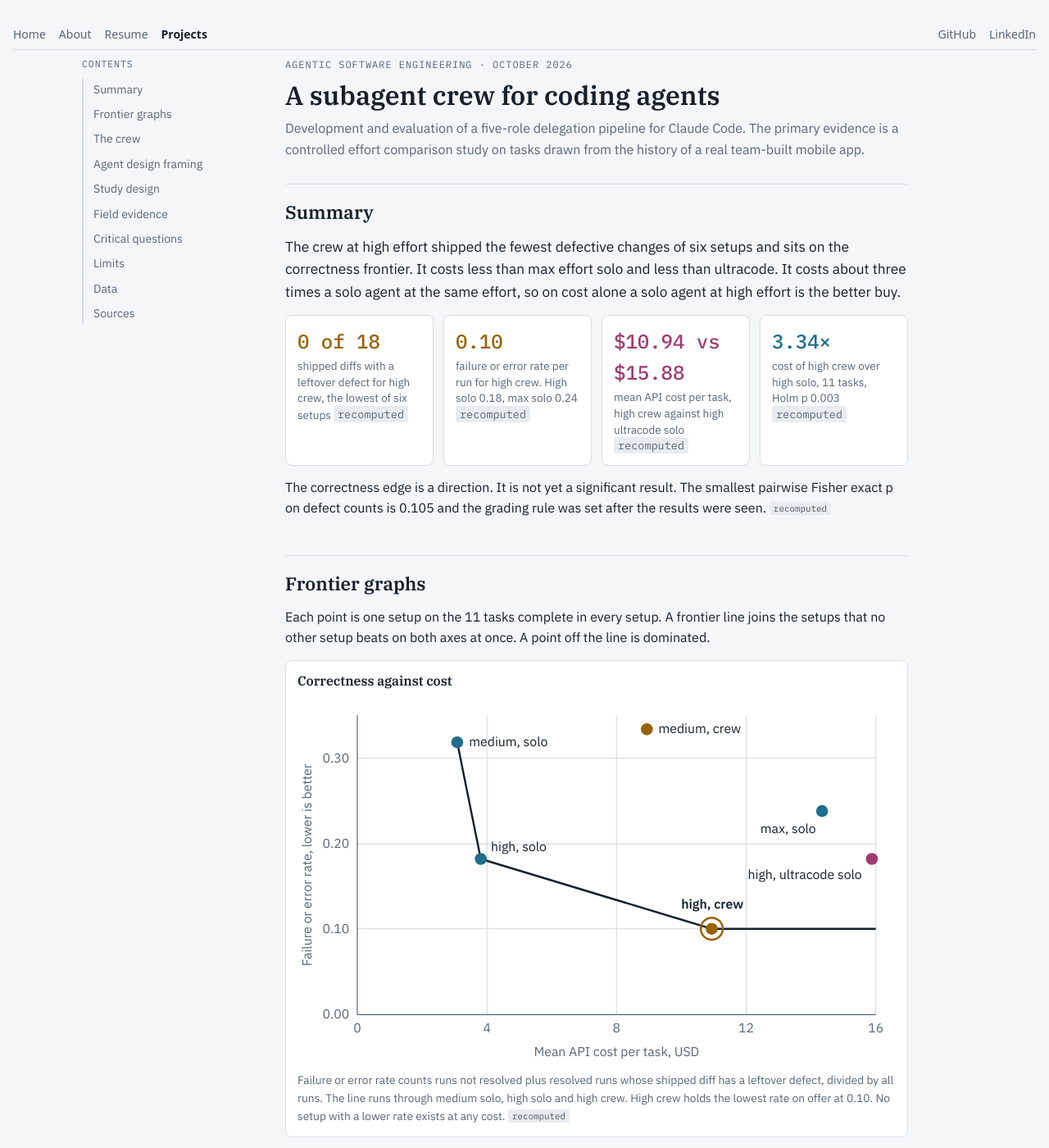
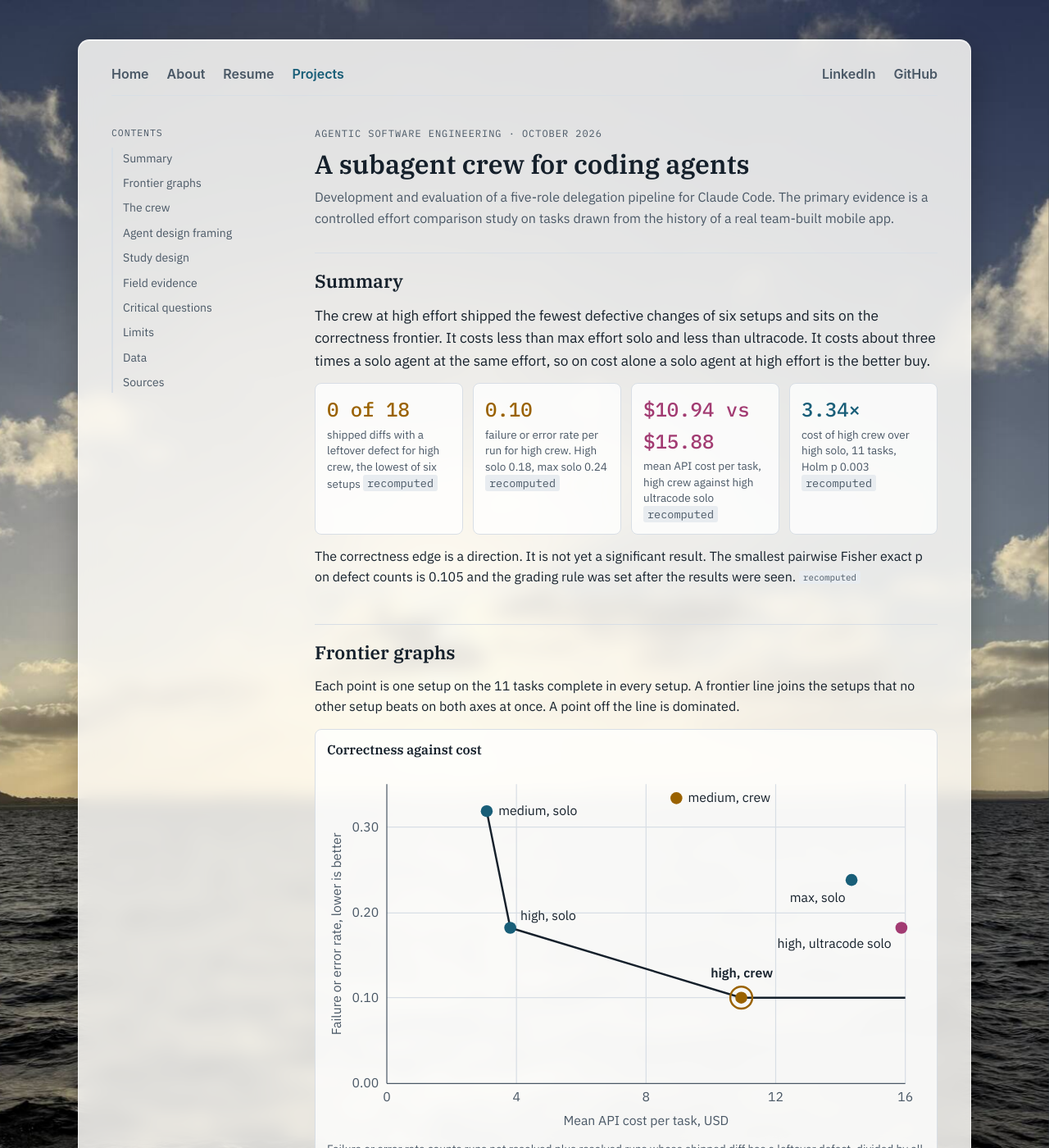
Before and after one commit to Quintuplin/quintuplin.github.io, a Jekyll site: the page studies/subagent-crew-study/index.html, which Jekyll copies as it is, in a window 1280 px wide and 1400 px high. Shown: the whole window at 82% size. Built offline with Jekyll 4.4.1, drawn with Linux system fonts in a browser that asks for light colours.

Commit message:
#23 Put the crew study on a wide glass sheet over the site photo

```diff
--- a/studies/subagent-crew-study/index.html
+++ b/studies/subagent-crew-study/index.html
@@ -8,25 +8,31 @@
 <link rel="preconnect" href="https://fonts.gstatic.com" crossorigin>
 <link rel="stylesheet" href="https://fonts.googleapis.com/css2?family=IBM+Plex+Sans:wght@400;500;600&family=IBM+Plex+Serif:wght@500;600&family=IBM+Plex+Mono:wght@400;500&display=swap">
 <style>
-/* Layout: sticky contents rail beside one reading column; rail folds into a top strip below 900px. */
+/* Layout: one wide glass sheet over the site photo holds a sticky contents rail beside one reading column;
+   the rail folds into a top strip below 900px. Glass tokens match css/main.css; scripts/check_contrast.py checks them. */
 :root{
-  --bg:#F4F6F8; --surface:#FFFFFF; --ink:#15202B; --muted:#586676; --line:#D8DEE5;
-  --accent:#1F6E8C; --accent-soft:#E3F0F5;
+  color-scheme:light;
+  --bg:#2B3A4A; --surface:rgba(255,255,255,.78); --ink:#15202B; --muted:#4A5866; --line:#D8DEE5;
+  --accent:#185E78; --accent-soft:#E3F0F5;
   --crew:#9A6200; --crew-soft:#F7EDD9;
   --ultra:#A23B72; --ultra-soft:#F7E6EF;
   --opus:#6B4FBB; --opus-soft:#EEE9FA;
   --sonnet:#1F6E8C; --sonnet-soft:#E3F0F5;
   --haiku:#3F7D4E; --haiku-soft:#E6F2E8;
-  --main:#B5582A; --main-soft:#F8EAE2;
+  --main:#B0552A; --main-soft:#F8EAE2;
   --fail:#B8403A;
   --ok:#2F6B3E; --ok-soft:#E3F1E6; --mix:#8A5A00; --mix-soft:#F6ECD6; --open:#4A5866; --open-soft:#E8ECF0;
   --sans:"IBM Plex Sans",system-ui,-apple-system,"Segoe UI",Roboto,sans-serif;
   --serif:"IBM Plex Serif",Georgia,"Times New Roman",serif;
   --mono:"IBM Plex Mono",ui-monospace,Menlo,Consolas,monospace;
+  --glass:rgba(252,251,247,.86); --glass-solid:rgba(252,251,247,.97); --glass-border:rgba(255,255,255,.55);
+  --glass-shadow:0 10px 40px rgba(0,0,0,.28), inset 0 1px 0 rgba(255,255,255,.6);
 }
 @media (prefers-color-scheme: dark){
   :root:not([data-theme="light"]){
-    --bg:#10161C; --surface:#18212A; --ink:#E4EAF0; --muted:#97A5B4; --line:#2A3743;
+    --glass:rgba(18,23,30,.86); --glass-solid:rgba(18,23,30,.97); --glass-border:rgba(255,255,255,.10);
+    --glass-shadow:0 12px 48px rgba(0,0,0,.55), inset 0 1px 0 rgba(255,255,255,.06);
+    --bg:#0F1419; --surface:rgba(24,33,42,.80); --ink:#E4EAF0; --muted:#97A5B4; --line:#2A3743;
     --accent:#6BB8D6; --accent-soft:#1A2F3A;
     --crew:#E9B85C; --crew-soft:#3A2E16;
     --ultra:#E58BBB; --ultra-soft:#3A1F2E;
@@ -40,7 +46,9 @@
   }
 }
 :root[data-theme="dark"]{
-  --bg:#10161C; --surface:#18212A; --ink:#E4EAF0; --muted:#97A5B4; --line:#2A3743;
+  --glass:rgba(18,23,30,.86); --glass-solid:rgba(18,23,30,.97); --glass-border:rgba(255,255,255,.10);
+  --glass-shadow:0 12px 48px rgba(0,0,0,.55), inset 0 1px 0 rgba(255,255,255,.06);
+  --bg:#0F1419; --surface:rgba(24,33,42,.80); --ink:#E4EAF0; --muted:#97A5B4; --line:#2A3743;
   --accent:#6BB8D6; --accent-soft:#1A2F3A;
   --crew:#E9B85C; --crew-soft:#3A2E16;
   --ultra:#E58BBB; --ultra-soft:#3A1F2E;
@@ -53,11 +61,21 @@
   color-scheme:dark;
 }
 *{box-sizing:border-box}
-html{scroll-behavior:smooth}
+html{scroll-behavior:smooth;background:var(--bg)}
 @media (prefers-reduced-motion: reduce){html{scroll-behavior:auto}}
-body{margin:0;background:var(--bg);color:var(--ink);font-family:var(--sans);font-size:16px;line-height:1.6;
-  padding-left:max(16px, env(safe-area-inset-left, 0px));padding-right:max(16px, env(safe-area-inset-right, 0px));padding-block:32px 64px}
-.page{max-width:1080px;margin:0 auto;display:grid;grid-template-columns:200px minmax(0,1fr);gap:48px}
+body{margin:0;color:var(--ink);font-family:var(--sans);font-size:16px;line-height:1.6;
+  padding-left:max(20px, env(safe-area-inset-left, 0px));padding-right:max(20px, env(safe-area-inset-right, 0px));padding-block:48px}
+/* Fixed photo backdrop, as on the main site; dimmed in dark mode. */
+.backdrop{position:fixed;inset:0;z-index:-1;background:url("/assets/bg.jpg") center / cover no-repeat}
+@media (prefers-color-scheme: dark){:root:not([data-theme="light"]) .backdrop{filter:brightness(.6) saturate(.9)}}
+:root[data-theme="dark"] .backdrop{filter:brightness(.6) saturate(.9)}
+/* Wide enough for rail, gap and the 760px column, so the column ends at the site bar's right edge.
+   No overflow clipping here, so the contents rail stays sticky. */
+.sheet{max-width:1090px;margin:0 auto;padding:28px 40px 40px;background:var(--glass);
+  -webkit-backdrop-filter:blur(10px) saturate(120%);backdrop-filter:blur(10px) saturate(120%);
+  border:1px solid var(--glass-border);border-radius:14px;box-shadow:var(--glass-shadow)}
+@media (prefers-reduced-transparency: reduce){.sheet{background:var(--glass-solid);-webkit-backdrop-filter:none;backdrop-filter:none}}
+.page{display:grid;grid-template-columns:200px minmax(0,1fr);gap:48px}
 nav.toc{position:sticky;top:calc(env(safe-area-inset-top, 0px) + 24px);align-self:start;font-size:14px}
 nav.toc p{font-family:var(--mono);font-size:11.5px;letter-spacing:.08em;text-transform:uppercase;color:var(--muted);margin:0 0 8px}
 nav.toc ol{list-style:none;margin:0;padding:0;display:flex;flex-direction:column;gap:4px;border-left:2px solid var(--line)}
@@ -135,25 +153,34 @@ footer{margin-top:48px;font-size:.84rem;color:var(--muted)}
   nav.toc a{padding:0}
   main{max-width:none}
 }
+@media (max-width:600px){
+  body{padding:16px 10px}
+  .sheet{padding:20px 16px;border-radius:10px}
+}
+/* The site bar sits where the main site nav does. */
+.sheet > .site-bar{padding-bottom:12px;margin-bottom:36px}
 </style>
 </head>
 <body>
+<div class="backdrop" aria-hidden="true"></div>
+<div class="sheet">
 <nav class="site-bar" aria-label="Site">
   <a href="/">Home</a>
   <a href="/about">About</a>
   <a href="/cv">Resume</a>
   <a href="/projects" aria-current="page">Projects</a>
-  <a class="ext" href="https://github.com/quintuplin">GitHub</a>
-  <a href="https://www.linkedin.com/in/jack-fraser-3a137ba3/">LinkedIn</a>
+  <a class="ext" href="https://www.linkedin.com/in/jack-fraser-3a137ba3/">LinkedIn</a>
+  <a href="https://github.com/quintuplin">GitHub</a>
 </nav>
 <style>
-/* Static link bar back to the main site. */
-.site-bar { flex: none; display: flex; flex-wrap: wrap; align-items: baseline; gap: 4px 16px; padding-bottom: 8px; margin-bottom: 8px;
-  border-bottom: 1px solid var(--border, var(--line)); font: 14px/1.45 system-ui, -apple-system, "Segoe UI", Roboto, sans-serif; }
-.site-bar a { color: var(--muted); text-decoration: none; }
-.site-bar a:hover, .site-bar a:focus-visible, .site-bar a[aria-current] { color: var(--text, var(--ink)); }
-.site-bar a[aria-current] { font-weight: 600; }
+/* Static link bar back to the main site, styled like its nav. */
+.site-bar { flex: none; display: flex; flex-wrap: wrap; align-items: baseline; gap: 0 22px; padding-bottom: 8px; margin-bottom: 8px;
+  border-bottom: 1px solid var(--rule, var(--border, var(--line))); font: 600 16px/1.45 -apple-system, "Segoe UI", Helvetica, Arial, sans-serif; }
+.site-bar a { padding-block: 2px; color: var(--muted); text-decoration: none; }
+.site-bar a:hover, .site-bar a:focus-visible { color: var(--text, var(--ink)); text-decoration: underline; }
+.site-bar a[aria-current] { color: var(--accent, var(--focus)); }
 .site-bar .ext { margin-left: auto; }
+@media (max-width: 600px) { .site-bar .ext { margin-left: 0; } }
 </style>
 
 <div class="page">
@@ -496,5 +523,6 @@ footer{margin-top:48px;font-size:.84rem;color:var(--muted)}
 <footer>Costs use API-equivalent pricing. Crew explorer and verifier ran on Sonnet 5.5 and every other agent on Opus 5.5.</footer>
 </main>
 </div>
+</div>
 </body>
 </html>
```
